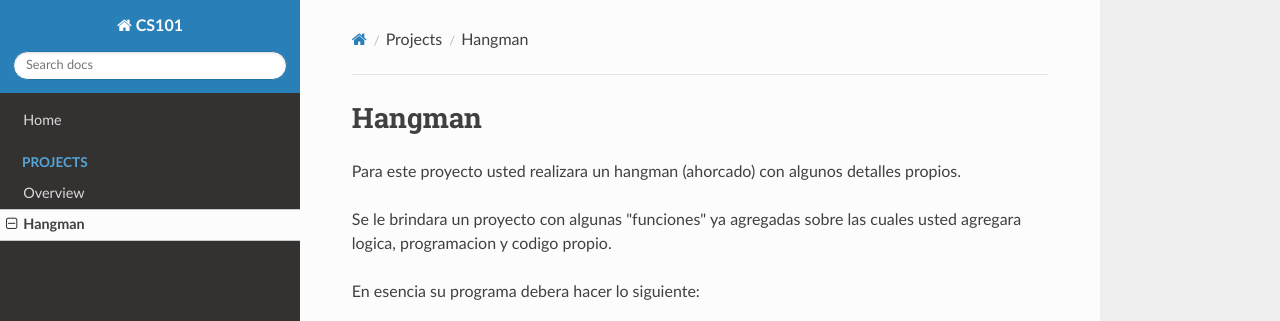
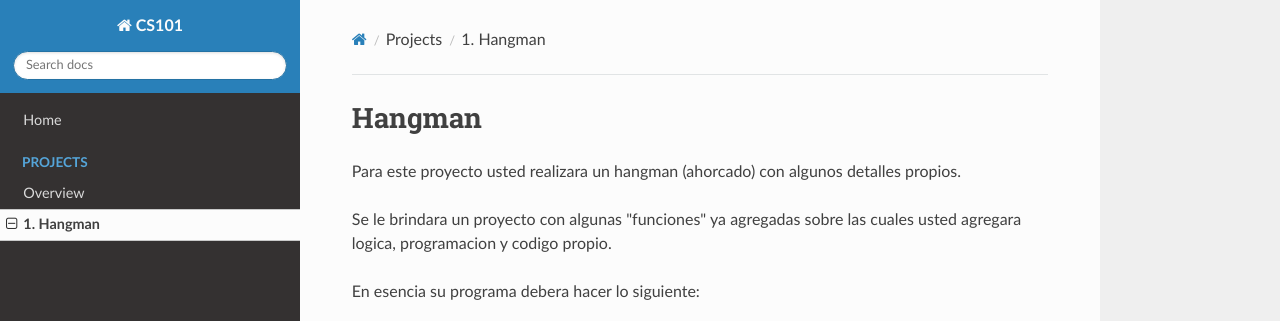
Before and after one commit to cs-ufm/cs101-2020, an MkDocs documentation site: the page built from docs/projects/hangman/hangman.md, in a window 1280 px wide and 900 px high. Shown: the top 321 px of the window. Built offline with MkDocs 1.6.1, drawn with Linux system fonts in a browser that asks for light colours; nearby versions of some CDN libraries.

Commit message:
@jmarcos-cano - 1

```diff
--- a/mkdocs.yml
+++ b/mkdocs.yml
@@ -10,4 +10,4 @@ nav:
   - Home: index.md
   - Projects:
       - Overview: projects/projects.md
-      - Hangman: projects/hangman/hangman.md
+      - 1. Hangman: projects/hangman/hangman.md
```
